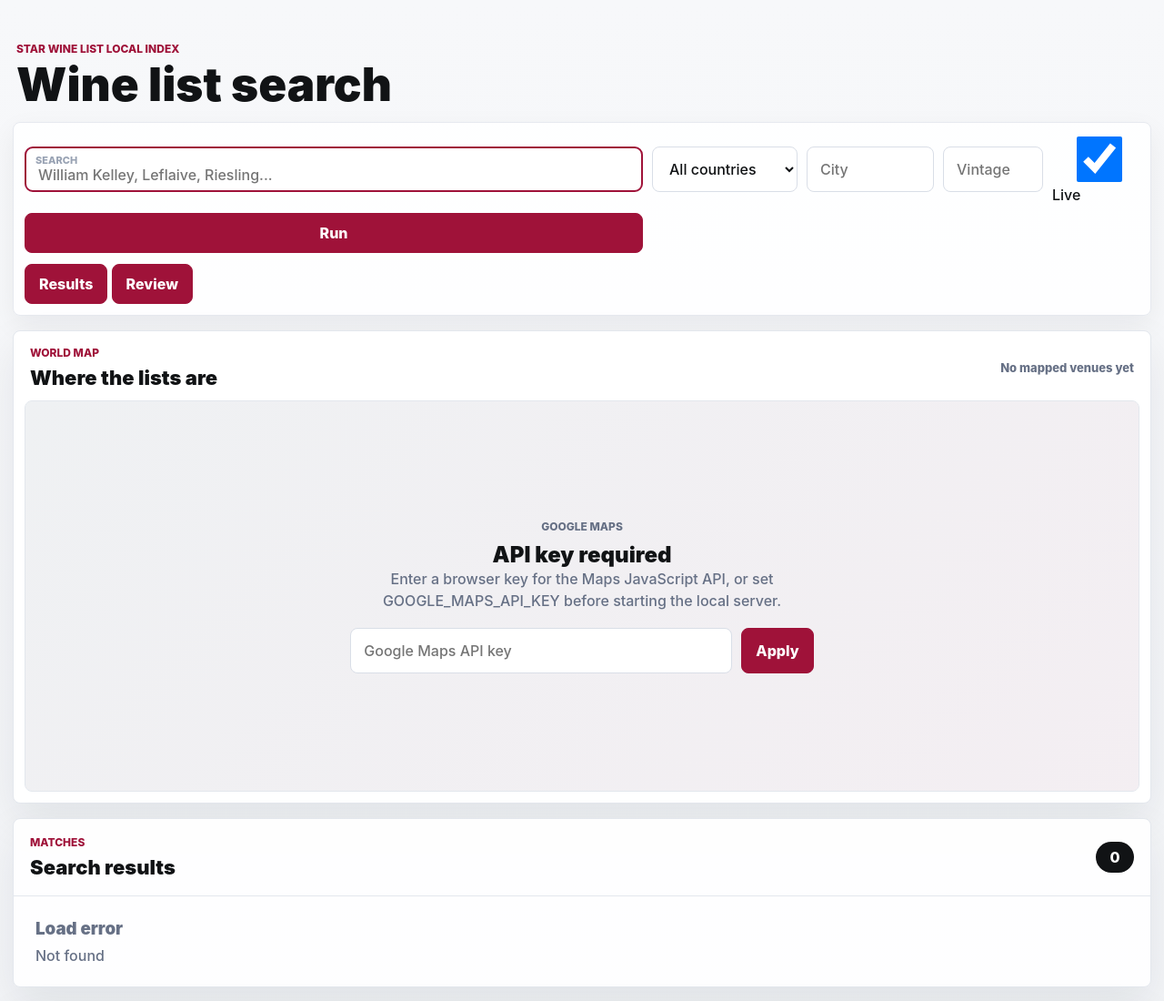
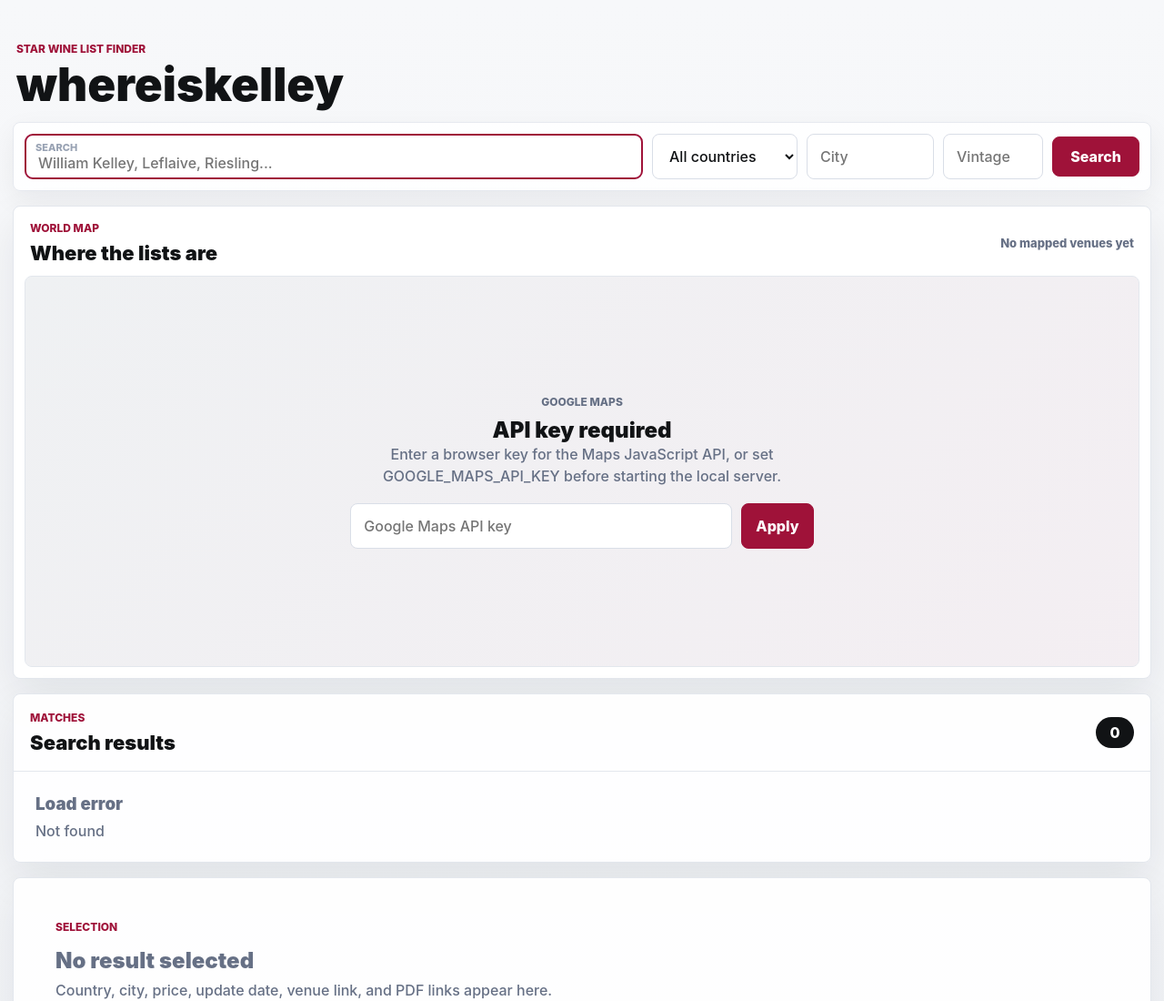
Before and after one commit to sungjoo-XCENA/whereiskelley, a website: page index.html in a window 1280 px wide. Shown: the top 1100 px of the page at 91% size. Drawn offline with Linux system fonts and the light colour scheme; no server answers.

Commit message:
Simplify search page header

```diff
--- a/index.html
+++ b/index.html
@@ -3,17 +3,16 @@
   <head>
     <meta charset="utf-8">
     <meta name="viewport" content="width=device-width, initial-scale=1">
-    <title>Wine List Search</title>
+    <title>whereiskelley</title>
     <link rel="stylesheet" href="/styles.css">
   </head>
   <body>
     <main class="app-shell">
       <header class="app-header">
         <div>
-          <p class="eyebrow">Star Wine List local index</p>
-          <h1>Wine list search</h1>
+          <p class="eyebrow">Star Wine List finder</p>
+          <h1>whereiskelley</h1>
         </div>
-        <div id="stats" class="stats"></div>
       </header>
 
       <section class="command-bar">
@@ -27,16 +26,8 @@
           </select>
           <input id="city" name="city" type="search" placeholder="City">
           <input id="vintage" name="vintage" type="search" inputmode="numeric" maxlength="4" placeholder="Vintage">
-          <label class="switch">
-            <input id="liveSearch" type="checkbox" checked>
-            <span>Live</span>
-          </label>
-          <button type="submit">Run</button>
+          <button type="submit">Search</button>
         </form>
-        <div class="toolbar">
-          <button id="showSearch" type="button" class="tool active">Results</button>
-          <button id="showUnparsed" type="button" class="tool">Review</button>
-        </div>
       </section>
 
       <section class="map-panel">
```
